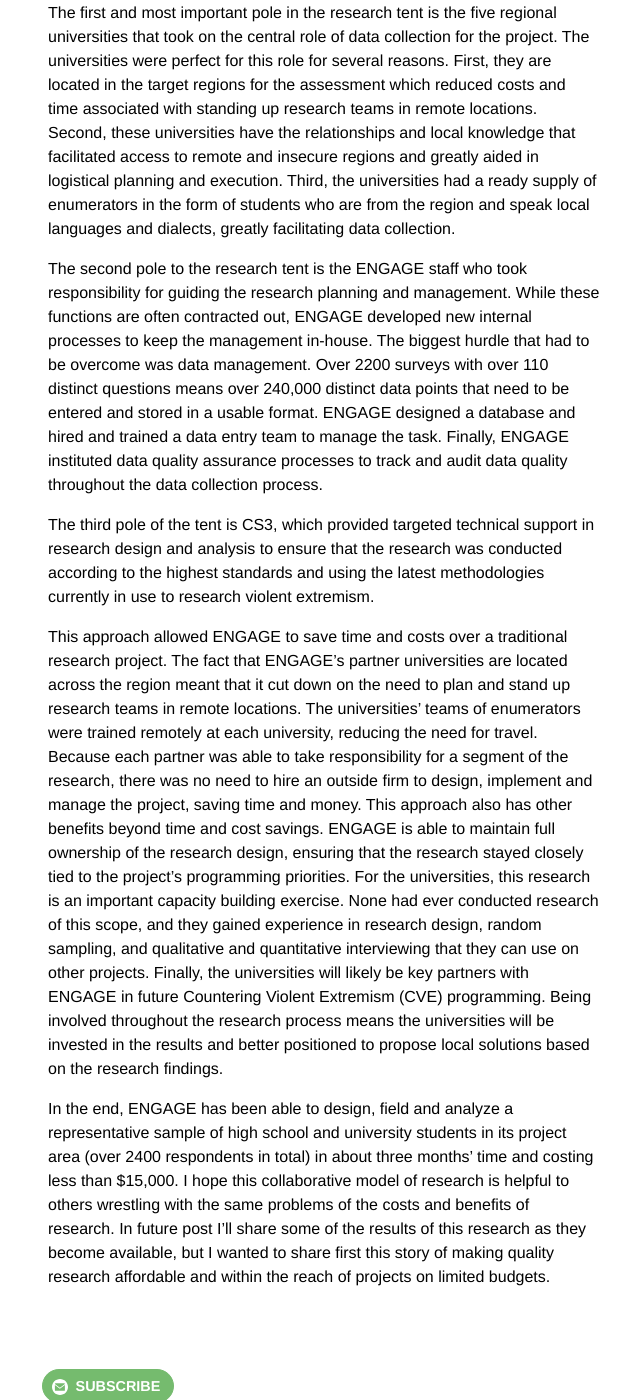
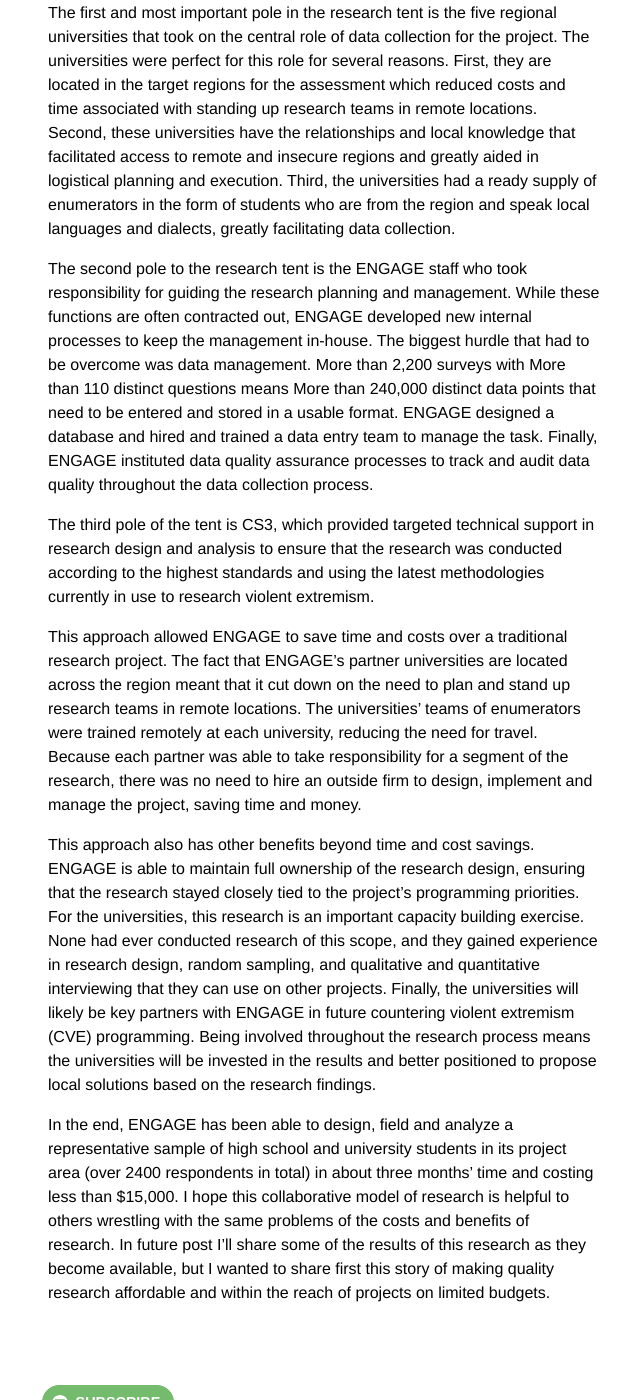
Before and after one commit to BryanSchuetz/CS-, a Jekyll site: the page built from _posts/2017-09-18-research-faster-better-cheaper.markdown, in a window 1280 px wide and 1400 px high, scrolled down 1308 px. Shown: the whole window, without its empty margins (532-1172 px from the left). Built offline with Jekyll 4.4.1, drawn with Linux system fonts in a browser that asks for light colours.

Commit message:
Updated Research Faster Better Cheaper

```diff
--- a/_posts/2017-09-18-research-faster-better-cheaper.markdown
+++ b/_posts/2017-09-18-research-faster-better-cheaper.markdown
@@ -12,6 +12,7 @@ thumbnail: "/uploads/ENGAGE.jpg"
 ---
 
 Anyone who has worked in transition or stabilization environments knows the value of good research. Despite its value to the development community, good research has two qualities that significantly constrain its applicability for professionals working in unstable environments: It takes time and it is expensive. Even the best research, if it comes too late, is of little use in making decisions in real time. And good research can come with price tags that are out of reach for small and medium-sized projects, particularly research conducted in places experiencing conflict and instability.
+
 <!--more-->
 
 DAI has been exploring ways to address this challenge. How can we conduct good research, on short timelines, and with small budgets to inform programming approaches in transitional and stabilization environments? DAI’s [Philippines ENGAGE](https://www.usaid.gov/philippines/democracy-human-rights-and-governance/engage) project is currently testing a new approach to research based on collaboration between implementers, donors and local academic institutions that is promising to deliver methodologically sophisticated research, at modest costs, and on a reasonable timeline to inform CVE programming.
@@ -26,11 +27,12 @@ The need for the research was clear, but how could this type of complex and soph
 
 The first and most important pole in the research tent is the five regional universities that took on the central role of data collection for the project. The universities were perfect for this role for several reasons. First, they are located in the target regions for the assessment which reduced costs and time associated with standing up research teams in remote locations. Second, these universities have the relationships and local knowledge that facilitated access to remote and insecure regions and greatly aided in logistical planning and execution. Third, the universities had a ready supply of enumerators in the form of students who are from the region and speak local languages and dialects, greatly facilitating data collection.
 
-The second pole to the research tent is the ENGAGE staff who took responsibility for guiding the research planning and management. While these functions are often contracted out, ENGAGE developed new internal processes to keep the management in-house.  The biggest hurdle that had to be overcome was data management. Over 2200 surveys with over 110 distinct questions means over 240,000 distinct data points that need to be entered and stored in a usable format. ENGAGE designed a database and hired and trained a data entry team to manage the task. Finally, ENGAGE instituted data quality assurance processes to track and audit data quality throughout the data collection process.
+The second pole to the research tent is the ENGAGE staff who took responsibility for guiding the research planning and management. While these functions are often contracted out, ENGAGE developed new internal processes to keep the management in-house. The biggest hurdle that had to be overcome was data management. More than 2,200 surveys with More than 110 distinct questions means More than 240,000 distinct data points that need to be entered and stored in a usable format. ENGAGE designed a database and hired and trained a data entry team to manage the task. Finally, ENGAGE instituted data quality assurance processes to track and audit data quality throughout the data collection process.
 
 The third pole of the tent is CS3, which provided targeted technical support in research design and analysis to ensure that the research was conducted according to the highest standards and using the latest methodologies currently in use to research violent extremism.
 
 This approach allowed ENGAGE to save time and costs over a traditional research project. The fact that ENGAGE’s partner universities are located across the region meant that it cut down on the need to plan and stand up research teams in remote locations. The universities’ teams of enumerators were trained remotely at each university, reducing the need for travel. Because each partner was able to take responsibility for a segment of the research, there was no need to hire an outside firm to design, implement and manage the project, saving time and money.
-This approach also has other benefits beyond time and cost savings. ENGAGE is able to maintain full ownership of the research design, ensuring that the research stayed closely tied to the project’s programming priorities. For the universities, this research is an important capacity building exercise. None had ever conducted research of this scope, and they gained experience in research design, random sampling, and qualitative and quantitative interviewing that they can use on other projects. Finally, the universities will likely be key partners with ENGAGE in future Countering Violent Extremism (CVE) programming. Being involved throughout the research process means the universities will be invested in the results and better positioned to propose local solutions based on the research findings.
+
+This approach also has other benefits beyond time and cost savings. ENGAGE is able to maintain full ownership of the research design, ensuring that the research stayed closely tied to the project’s programming priorities. For the universities, this research is an important capacity building exercise. None had ever conducted research of this scope, and they gained experience in research design, random sampling, and qualitative and quantitative interviewing that they can use on other projects. Finally, the universities will likely be key partners with ENGAGE in future countering violent extremism (CVE) programming. Being involved throughout the research process means the universities will be invested in the results and better positioned to propose local solutions based on the research findings.
 
 In the end, ENGAGE has been able to design, field and analyze a representative sample of high school and university students in its project area (over 2400 respondents in total) in about three months’ time and costing less than $15,000. I hope this collaborative model of research is helpful to others wrestling with the same problems of the costs and benefits of research. In future post I’ll share some of the results of this research as they become available, but I wanted to share first this story of making quality research affordable and within the reach of projects on limited budgets.
```
